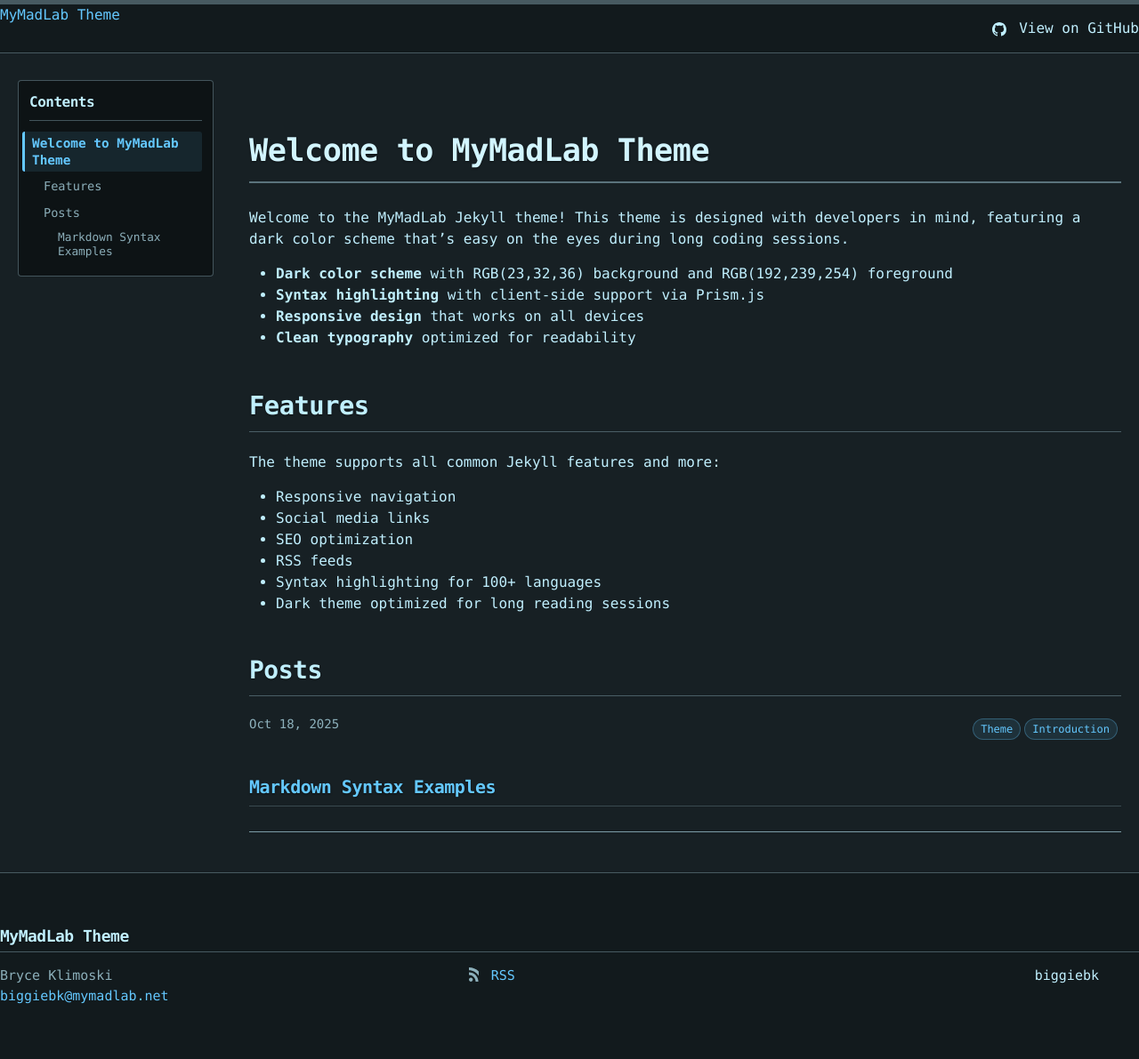
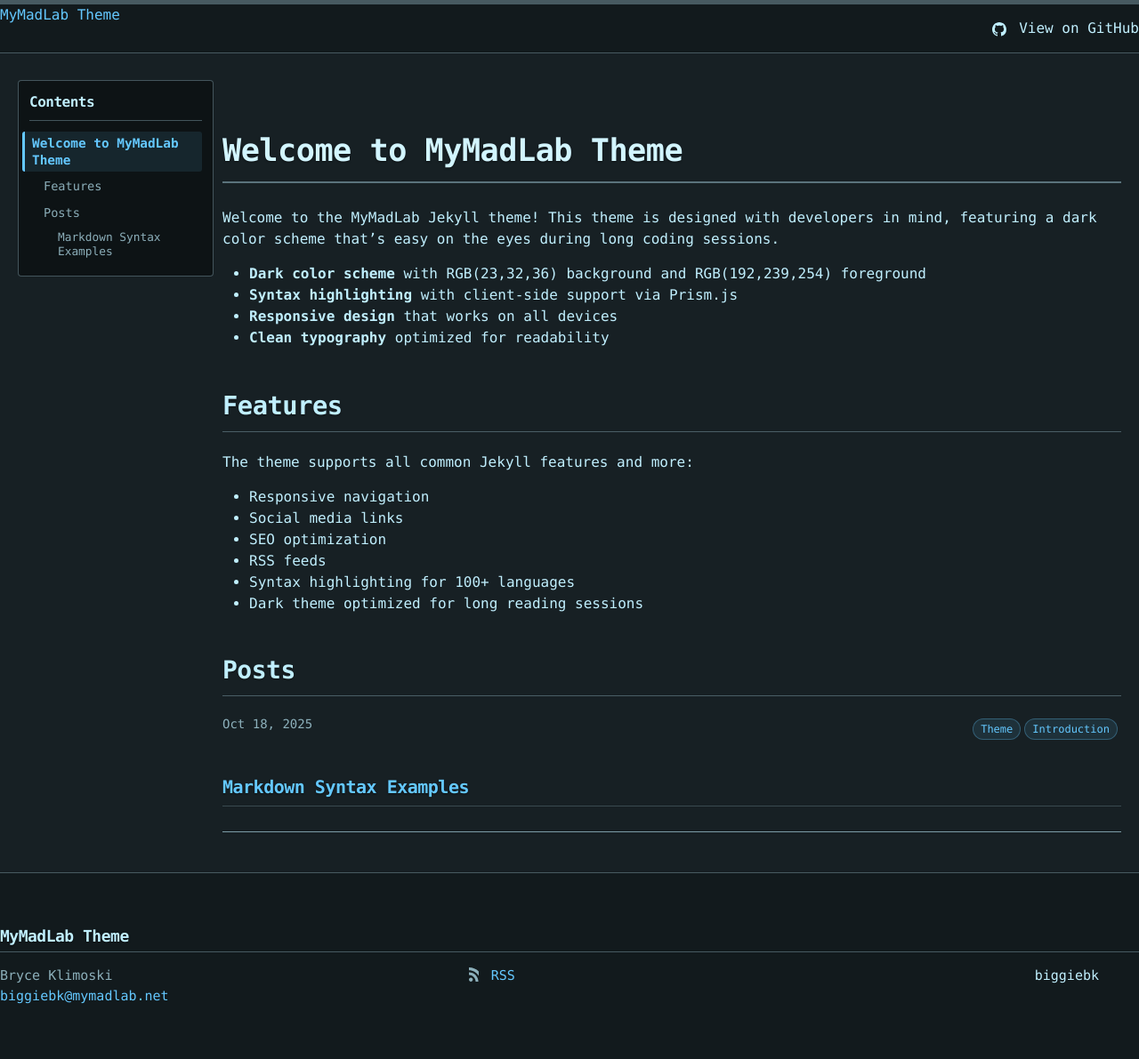
Before and after one commit to biggiebk/theme_mymadlab, a Jekyll site: the page built from index.md, in a window 1280 px wide. Shown: the whole page at 89% size. Built offline with Jekyll 4.4.1, drawn with Linux system fonts in a browser that asks for light colours; nearby versions of some CDN libraries.

Commit message:
Spacing on layout

```diff
--- a/_sass/mymadlab/_layout.scss
+++ b/_sass/mymadlab/_layout.scss
@@ -312,12 +312,11 @@
 // Content adjustment when TOC is present (fixed positioning)
 @media screen and (min-width: #{$on-laptop + 1px}) {
   body.has-toc .page-content {
-    /* leave a small gutter based on the TOC left offset + width */
-    margin-left: 280px; /* TOC left (30px) + TOC width (250px) = 280px */
-    margin-right: 20px; /* slightly smaller right gutter */
+    /* TOC is at left: 20px with width: 220px, so ends at 240px. Add small gap. */
+    margin-left: 250px; /* TOC left (20px) + TOC width (220px) + small gap (10px) */
+    margin-right: 20px;
   }
 
-  /* When TOC is present, remove the wrapper's left padding so content sits closer to the TOC */
   /* Remove both left and right padding from .wrapper when TOC is present */
   body.has-toc .wrapper {
     padding-left: 0;
```
